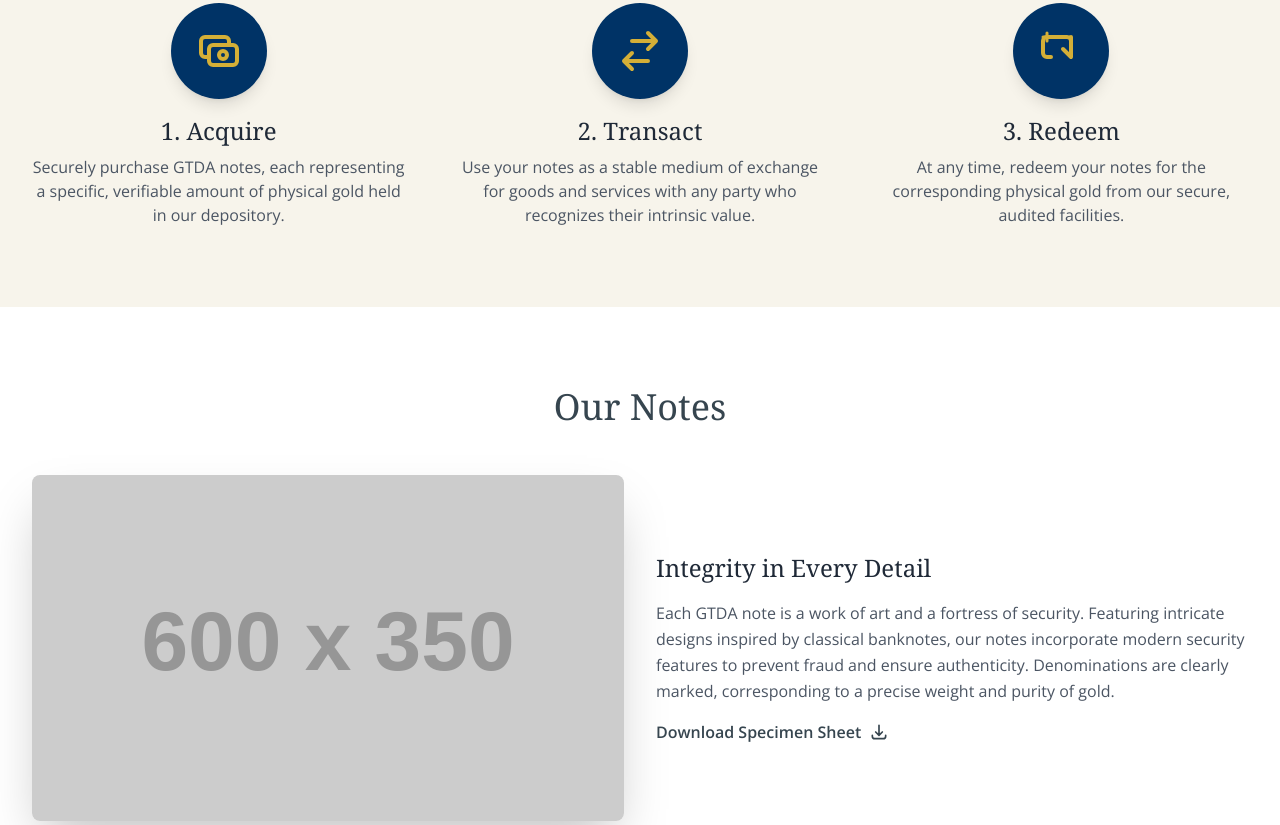
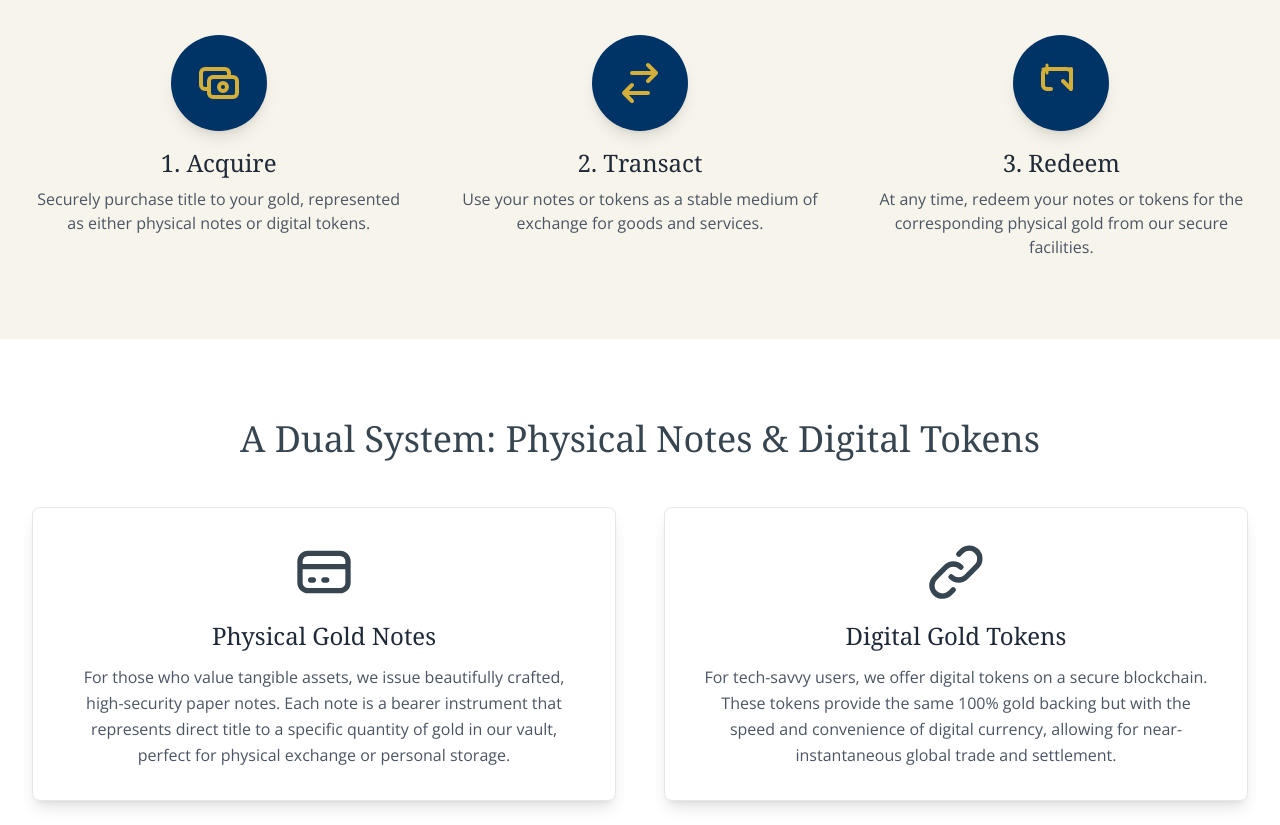
Before and after one commit to goldtokendepository/Gold-Token-Depository-of-America, a plain HTML site: page index.html in a window 1280 px wide. Shown: the part 1099-1924 px from the top of the page. Drawn offline with nearby package versions, Linux system fonts and the light colour scheme; placeholder pictures from the web are drawn by us; a web font is replaced by a local one.

Commit message:
U1 - token addendum
site now reflects the purchase / issuance of digital tokens in additional to redeemable paper notes.

```diff
--- a/index.html
+++ b/index.html
@@ -4,7 +4,7 @@
     <meta charset="UTF-8">
     <meta name="viewport" content="width=device-width, initial-scale=1.0">
     <title>Gold Token Depository of America (GTDA) - Honest Money</title>
-    <meta name="description" content="GTDA offers redeemable paper notes backed 100% by physical gold held in trust, bringing honest money back to America. Explore our commitment to sound money and Austrian economics.">
+    <meta name="description" content="GTDA offers redeemable paper notes and digital tokens backed 100% by physical gold held in trust, bringing honest money back to America.">
 
     <!-- Tailwind CSS -->
     <script src="https://cdn.tailwindcss.com"></script>
@@ -54,7 +54,7 @@
                 <nav class="hidden md:flex items-center space-x-8">
                     <a href="#" class="text-gray-600 hover:text-deep-blue transition duration-300">Home</a>
                     <a href="#about" class="text-gray-600 hover:text-deep-blue transition duration-300">About</a>
-                    <a href="#notes" class="text-gray-600 hover:text-deep-blue transition duration-300">Our Notes</a>
+                    <a href="#offerings" class="text-gray-600 hover:text-deep-blue transition duration-300">Our Offerings</a>
                     <a href="#pricing" class="text-gray-600 hover:text-deep-blue transition duration-300">Pricing</a>
                     <a href="#legal" class="text-gray-600 hover:text-deep-blue transition duration-300">Legal</a>
                     <a href="#contact" class="text-gray-600 hover:text-deep-blue transition duration-300">Contact</a>
@@ -89,7 +89,7 @@
             <nav class="px-2 pt-2 pb-3 space-y-1 sm:px-3">
                 <a href="#" class="block px-3 py-2 rounded-md text-base font-medium text-gray-700 hover:text-white hover:bg-deep-blue">Home</a>
                 <a href="#about" class="block px-3 py-2 rounded-md text-base font-medium text-gray-700 hover:text-white hover:bg-deep-blue">About</a>
-                <a href="#notes" class="block px-3 py-2 rounded-md text-base font-medium text-gray-700 hover:text-white hover:bg-deep-blue">Our Notes</a>
+                <a href="#offerings" class="block px-3 py-2 rounded-md text-base font-medium text-gray-700 hover:text-white hover:bg-deep-blue">Our Offerings</a>
                 <a href="#pricing" class="block px-3 py-2 rounded-md text-base font-medium text-gray-700 hover:text-white hover:bg-deep-blue">Pricing</a>
                 <a href="#legal" class="block px-3 py-2 rounded-md text-base font-medium text-gray-700 hover:text-white hover:bg-deep-blue">Legal</a>
                 <a href="#contact" class="block px-3 py-2 rounded-md text-base font-medium text-gray-700 hover:text-white hover:bg-deep-blue">Contact</a>
@@ -112,9 +112,9 @@
         <section class="hero-bg text-white">
             <div class="container mx-auto px-4 sm:px-6 lg:px-8 py-32 text-center">
                 <h1 class="text-4xl md:text-6xl font-bold font-serif leading-tight mb-4">Bringing Honest Money Back to America</h1>
-                <p class="text-xl md:text-2xl font-light max-w-3xl mx-auto mb-8">Redeemable paper notes backed 100% by physical gold held in trust.</p>
-                <a href="#notes" class="bg-gold text-deep-blue font-bold py-3 px-8 rounded-lg text-lg hover:bg-yellow-400 transition duration-300 shadow-lg">
-                    Explore Our Notes
+                <p class="text-xl md:text-2xl font-light max-w-3xl mx-auto mb-8">Redeemable physical notes and digital tokens, backed 100% by physical gold held in trust.</p>
+                <a href="#offerings" class="bg-gold text-deep-blue font-bold py-3 px-8 rounded-lg text-lg hover:bg-yellow-400 transition duration-300 shadow-lg">
+                    Explore Our Offerings
                 </a>
             </div>
         </section>
@@ -124,7 +124,7 @@
             <div class="container mx-auto px-4 sm:px-6 lg:px-8 text-center max-w-4xl">
                 <h2 class="text-3xl md:text-4xl font-serif text-deep-blue mb-6">A Commitment to Sound Money</h2>
                 <p class="text-lg text-gray-700 leading-relaxed">
-                    At the Gold Token Depository of America, our mission is rooted in the principles of Austrian economics and the foundational value of sound money. We believe that true economic prosperity is built on a stable, reliable medium of exchange—one that is free from inflationary pressures and government manipulation. Our notes represent a return to this principle, offering a secure and transparent instrument for voluntary exchange, backed by the enduring value of physical gold.
+                    At the Gold Token Depository of America, our mission is rooted in the principles of Austrian economics and the foundational value of sound money. We believe that true economic prosperity is built on a stable, reliable medium of exchange—one that is free from inflationary pressures and government manipulation. Our offerings represent a return to this principle, providing secure and transparent instruments for voluntary exchange, backed by the enduring value of physical gold.
                 </p>
             </div>
         </section>
@@ -140,7 +140,7 @@
                             <svg class="w-12 h-12 text-gold" fill="none" stroke="currentColor" viewBox="0 0 24 24" xmlns="http://www.w3.org/2000/svg"><path stroke-linecap="round" stroke-linejoin="round" stroke-width="2" d="M17 9V7a2 2 0 00-2-2H5a2 2 0 00-2 2v6a2 2 0 002 2h2m2 4h10a2 2 0 002-2v-6a2 2 0 00-2-2H9a2 2 0 00-2 2v6a2 2 0 002 2zm7-5a2 2 0 11-4 0 2 2 0 014 0z"></path></svg>
                         </div>
                         <h3 class="text-2xl font-serif text-gray-800 mb-2">1. Acquire</h3>
-                        <p class="text-gray-600">Securely purchase GTDA notes, each representing a specific, verifiable amount of physical gold held in our depository.</p>
+                        <p class="text-gray-600">Securely purchase title to your gold, represented as either physical notes or digital tokens.</p>
                     </div>
                     <!-- Step 2 -->
                     <div class="flex flex-col items-center">
@@ -148,7 +148,7 @@
                            <svg class="w-12 h-12 text-gold" fill="none" stroke="currentColor" viewBox="0 0 24 24" xmlns="http://www.w3.org/2000/svg"><path stroke-linecap="round" stroke-linejoin="round" stroke-width="2" d="M8 7h12m0 0l-4-4m4 4l-4 4m0 6H4m0 0l4 4m-4-4l4-4"></path></svg>
                         </div>
                         <h3 class="text-2xl font-serif text-gray-800 mb-2">2. Transact</h3>
-                        <p class="text-gray-600">Use your notes as a stable medium of exchange for goods and services with any party who recognizes their intrinsic value.</p>
+                        <p class="text-gray-600">Use your notes or tokens as a stable medium of exchange for goods and services.</p>
                     </div>
                     <!-- Step 3 -->
                     <div class="flex flex-col items-center">
@@ -156,33 +156,37 @@
                             <svg class="w-12 h-12 text-gold" fill="none" stroke="currentColor" viewBox="0 0 24 24" xmlns="http://www.w3.org/2000/svg"><path stroke-linecap="round" stroke-linejoin="round" stroke-width="2" d="M17 9V7a2 2 0 00-2-2H5a2 2 0 00-2 2v6a2 2 0 002 2h2m10-10v10m-4-4l4 4-4-4z"></path><path d="M5 3v4M3 5h4" stroke-width="1.5" stroke-linecap="round" stroke-linejoin="round"></path></svg>
                         </div>
                         <h3 class="text-2xl font-serif text-gray-800 mb-2">3. Redeem</h3>
-                        <p class="text-gray-600">At any time, redeem your notes for the corresponding physical gold from our secure, audited facilities.</p>
+                        <p class="text-gray-600">At any time, redeem your notes or tokens for the corresponding physical gold from our secure facilities.</p>
                     </div>
                 </div>
             </div>
         </section>
 
-        <!-- Specimen Notes Section -->
-        <section id="notes" class="py-20 bg-white">
+        <!-- NEW Dual System Section -->
+        <section id="offerings" class="py-20 bg-white">
             <div class="container mx-auto px-4 sm:px-6 lg:px-8">
-                <h2 class="text-3xl md:text-4xl font-serif text-center text-deep-blue mb-12">Our Notes</h2>
-                <div class="flex flex-col md:flex-row items-center gap-8">
-                    <div class="md:w-1/2">
-                        <img src="https://placehold.co/600x350/003366/D4AF37?text=GTDA+Specimen+Note" alt="GTDA Specimen Note" class="rounded-lg shadow-2xl w-full">
+                <h2 class="text-3xl md:text-4xl font-serif text-center text-deep-blue mb-12">A Dual System: Physical Notes & Digital Tokens</h2>
+                <div class="grid md:grid-cols-2 gap-12">
+                    <!-- Physical Notes Column -->
+                    <div class="text-center p-8 border border-gray-200 rounded-lg shadow-lg">
+                        <div class="flex justify-center mb-4">
+                            <svg class="w-16 h-16 text-deep-blue" fill="none" stroke="currentColor" viewBox="0 0 24 24" xmlns="http://www.w3.org/2000/svg"><path stroke-linecap="round" stroke-linejoin="round" stroke-width="2" d="M3 10h18M7 15h1m4 0h1m-7 4h12a3 3 0 003-3V8a3 3 0 00-3-3H6a3 3 0 00-3 3v8a3 3 0 003 3z"></path></svg>
+                        </div>
+                        <h3 class="text-2xl font-serif text-gray-800 mb-3">Physical Gold Notes</h3>
+                        <p class="text-gray-600 leading-relaxed">For those who value tangible assets, we issue beautifully crafted, high-security paper notes. Each note is a bearer instrument that represents direct title to a specific quantity of gold in our vault, perfect for physical exchange or personal storage.</p>
                     </div>
-                    <div class="md:w-1/2">
-                        <h3 class="text-2xl font-serif text-gray-800 mb-4">Integrity in Every Detail</h3>
-                        <p class="text-gray-600 mb-4 leading-relaxed">
-                            Each GTDA note is a work of art and a fortress of security. Featuring intricate designs inspired by classical banknotes, our notes incorporate modern security features to prevent fraud and ensure authenticity. Denominations are clearly marked, corresponding to a precise weight and purity of gold.
-                        </p>
-                        <a href="/path/to/specimen-notes.pdf" download class="inline-flex items-center text-deep-blue hover:text-gold font-semibold transition duration-300">
-                             Download Specimen Sheet
-                            <svg class="w-5 h-5 ml-2" fill="none" stroke="currentColor" viewBox="0 0 24 24" xmlns="http://www.w3.org/2000/svg"><path stroke-linecap="round" stroke-linejoin="round" stroke-width="2" d="M4 16v1a3 3 0 003 3h10a3 3 0 003-3v-1m-4-4l-4 4m0 0l-4-4m4 4V4"></path></svg>
-                        </a>
+                    <!-- Digital Tokens Column -->
+                    <div class="text-center p-8 border border-gray-200 rounded-lg shadow-lg">
+                        <div class="flex justify-center mb-4">
+                           <svg class="w-16 h-16 text-deep-blue" fill="none" stroke="currentColor" viewBox="0 0 24 24" xmlns="http://www.w3.org/2000/svg"><path stroke-linecap="round" stroke-linejoin="round" stroke-width="2" d="M13.828 10.172a4 4 0 00-5.656 0l-4 4a4 4 0 105.656 5.656l1.102-1.101m-.758-4.899a4 4 0 005.656 0l4-4a4 4 0 00-5.656-5.656l-1.1 1.1"></path></svg>
+                        </div>
+                        <h3 class="text-2xl font-serif text-gray-800 mb-3">Digital Gold Tokens</h3>
+                        <p class="text-gray-600 leading-relaxed">For tech-savvy users, we offer digital tokens on a secure blockchain. These tokens provide the same 100% gold backing but with the speed and convenience of digital currency, allowing for near-instantaneous global trade and settlement.</p>
                     </div>
                 </div>
             </div>
         </section>
+
 
         <!-- Legal Framework Section -->
         <section id="legal" class="py-20">
@@ -190,7 +194,7 @@
                  <div class="text-center">
                     <h2 class="text-3xl md:text-4xl font-serif mb-6">Our Legal Framework</h2>
                     <p class="text-lg max-w-3xl mx-auto leading-relaxed mb-8">
-                        GTDA operates on a firm constitutional and common-law foundation. Our notes are issued as private commodity instruments, representing title to a specific quantity of gold. They are not, and do not purport to be, official legal tender. We invite you to review our comprehensive legal position which outlines the historical precedent and legal basis for private, asset-backed notes in commerce.
+                        GTDA operates on a firm constitutional and common-law foundation. Our notes and tokens are issued as private commodity instruments, representing title to a specific quantity of gold. They are not, and do not purport to be, official legal tender. We invite you to review our comprehensive legal position which outlines the historical precedent and legal basis for private, asset-backed instruments in commerce.
                     </p>
                     <a href="/path/to/legal-whitepaper.pdf" download class="bg-gold text-deep-blue font-bold py-3 px-8 rounded-lg text-lg hover:bg-yellow-400 transition duration-300 shadow-lg">
                         Read Full Legal Argument
@@ -208,7 +212,7 @@
                 <!-- About GTDA -->
                 <div>
                     <h4 class="text-xl font-serif font-bold mb-4">GTD<span class="text-gold">A</span></h4>
-                    <p class="text-gray-400">Restoring honest money to America through 100% gold-backed, redeemable notes.</p>
+                    <p class="text-gray-400">Restoring honest money to America through 100% gold-backed notes and tokens.</p>
                 </div>
                 <!-- Quick Links -->
                 <div>
```
